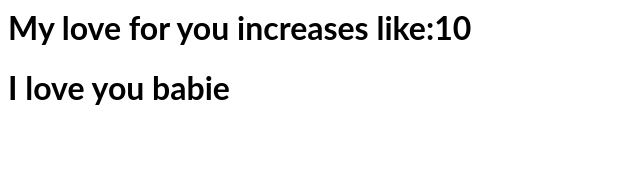
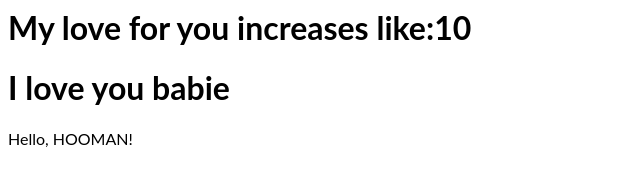
Before and after one commit to mrinaldey/hello-react-example-bgwdrx, a React app: page / in a window 1280 px wide. Shown: the whole page, without its empty margins (0-640 px from the left). Built offline with nearby package versions, Linux system fonts and the light colour scheme.

Commit message:
2 files modified

```diff
--- a/index.html
+++ b/index.html
@@ -1,2 +1,3 @@
 <div id="root"></div>
 <div id="chapri"></div>
+<div id="ello"></div>
--- a/index.js
+++ b/index.js
@@ -17,3 +17,10 @@ class Confess extends React.Component {
 }
 const dum = <Confess />;
 ReactDOM.render(dum, document.getElementById('chapri'));
+
+function Hello(props) {
+  return <p>Hello, {props.name}!</p>;
+}
+
+const el = <Hello name="HOOMAN" />;
+ReactDOM.render(el, document.getElementById('ello'));
```
